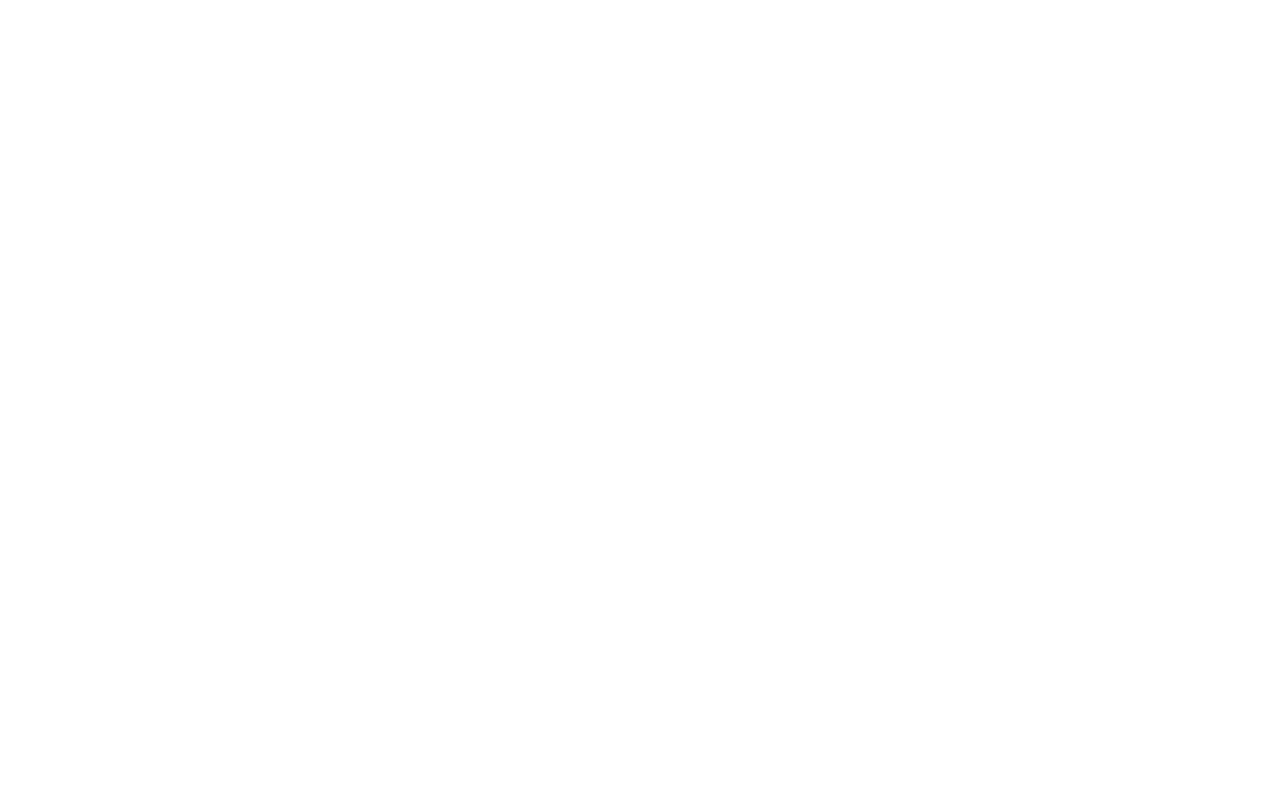
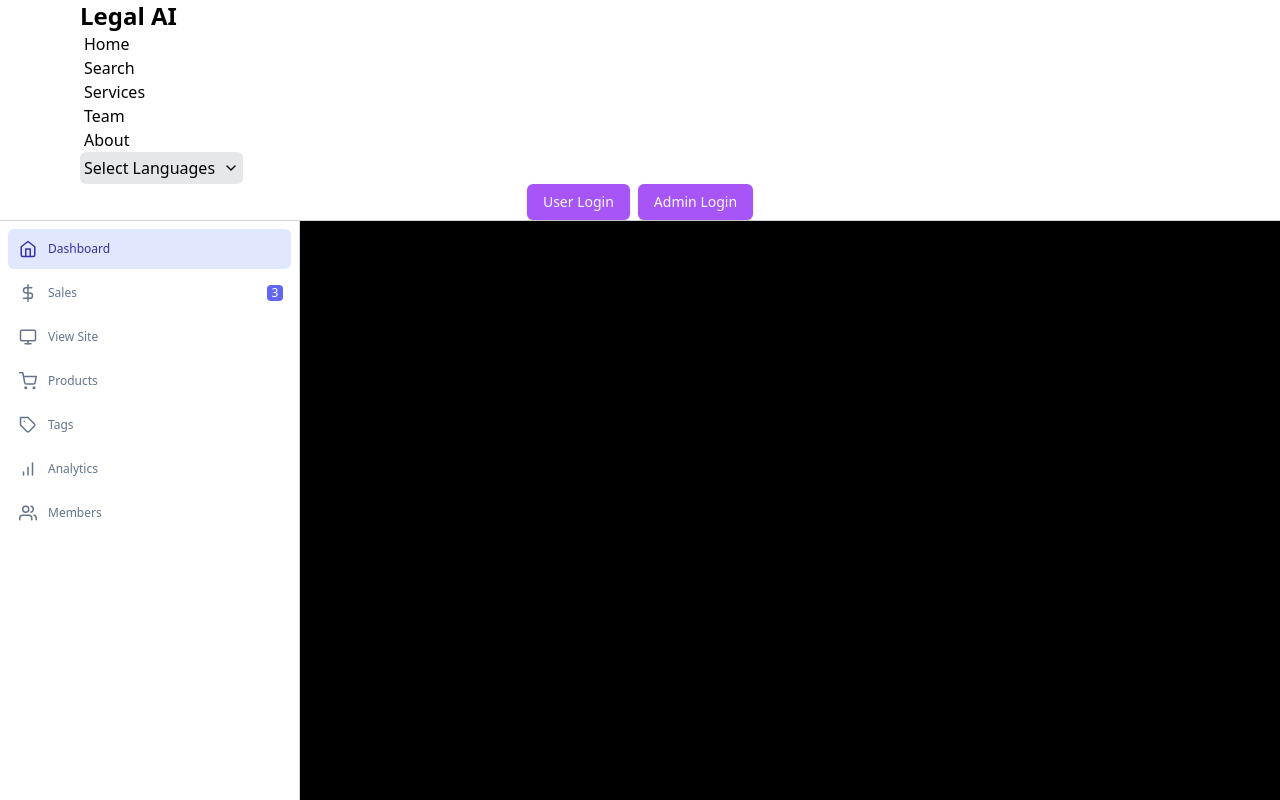
Before and after one commit to abhi311202/Major_Project, a React (Vite) app in the folder Frontend/: page /AdminHome in a window 1280 px wide. Before the commit this address had no page. Shown: the top 800 px of the page. Built offline with nearby package versions, Linux system fonts and the light colour scheme.

Commit message:
Your message here

```diff
--- a/Frontend/src/App.jsx
+++ b/Frontend/src/App.jsx
@@ -3,6 +3,11 @@
 import { Route, Routes, useLocation } from "react-router-dom";
 import UserLogin from "./components/UserLogin";
 import UserSignUp from "./components/UserSignUp";
+import AdminLogin from "./components/AdminLogin";
+import AdminSignUp from "./components/AdminSignUp";
+import SuperAdminLogin from "./components/SuperAdminLogin";
+
+import AdminHome from "./Home/AdminHome";
 
 
 const App = () => {
@@ -12,8 +17,13 @@
         <Routes>
           <Route path="/" element={<Home />} />
           <Route path="/Home" element={<Home />} /> {/* ✅ Add this line */}
+          <Route path="/AdminHome" element={<AdminHome />} />
           <Route path="/UserLogin" element={<UserLogin />} />
           <Route path="/UserSignUp" element={<UserSignUp />} />
+          <Route path="/AdminLogin" element={<AdminLogin />} />
+          <Route path="/AdminSignUp" element={<AdminSignUp />} />
+          <Route path="/SuperAdminLogin" element={<SuperAdminLogin />} />
+
         </Routes>
 
     </>
```
